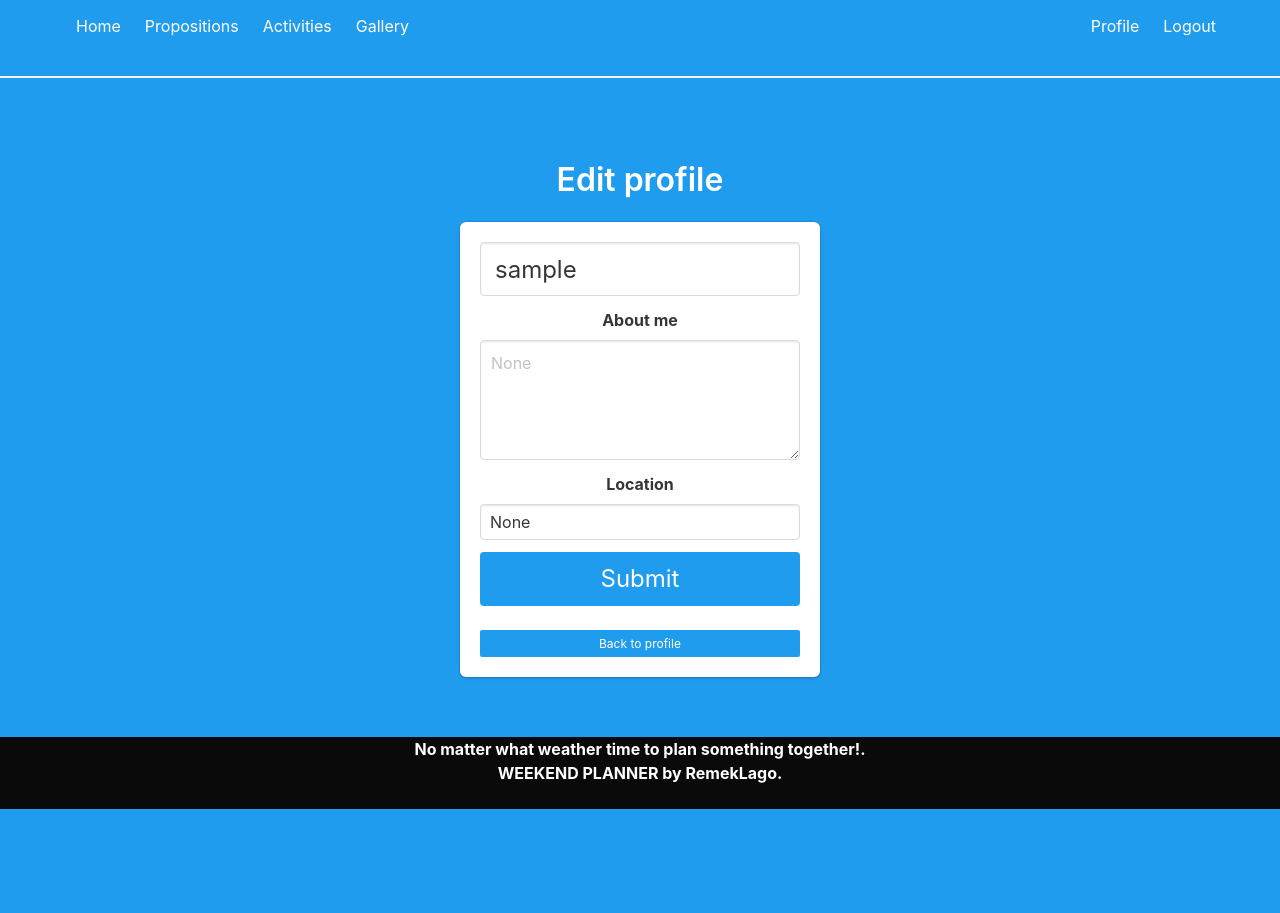
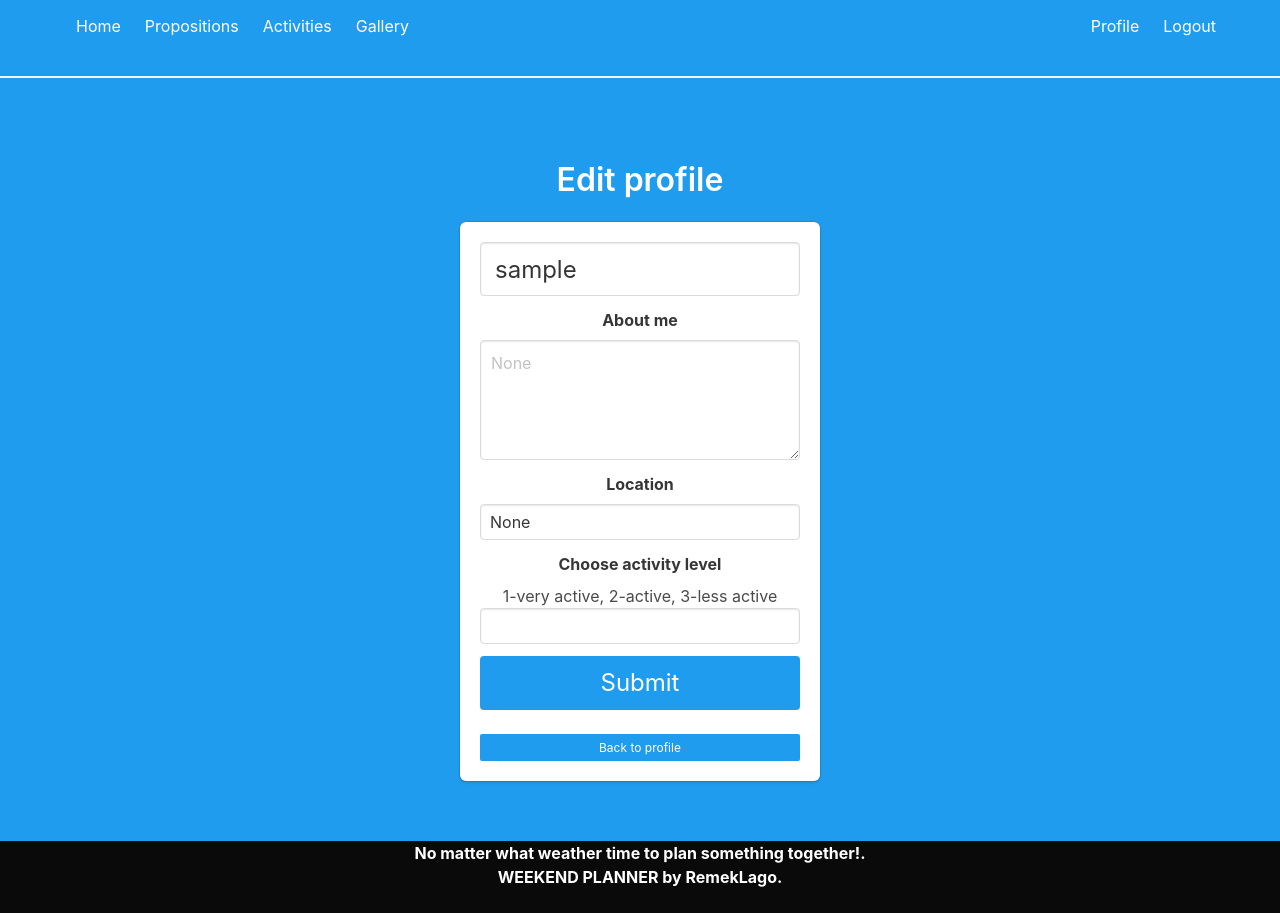
Before and after one commit to RemekLago/Weekend-Planner, a Flask app: page /edit_profile in a window 1280 px wide. Before the commit the page ends 809 px from the top, so only its background shows below. Run offline with Flask 2, Linux system fonts and the light colour scheme; the visitor is signed in with stand-in values (Sample User, id 1); data comes from the database, SQL or seed files in the repository; some libraries are stand-ins or nearby versions.

Commit message:
changes in flashing weather icons nad add buttons do add i edit activity

```diff
--- a/project2/app/templates/edit_profile.html
+++ b/project2/app/templates/edit_profile.html
@@ -39,6 +39,20 @@
                     {% endfor %}
                 </div>
             </div>
+            <div class="field">
+                <label class="label">Choose activity level</label>
+                <p>1-very active, 2-active, 3-less active</p>
+                <div class="control">
+                    <div class="control">
+                        <input class="input" type="text" placeholder="{{ current_user.activity_level }}" name="activity_level"
+                            value="{{ current_user.activity_level }}">
+                        </input>
+                    </div>
+                    {% for error in form.username.errors %}
+                    <span style="color: red;">[{{ error }}]</span>
+                    {% endfor %}
+                </div>
+            </div>
             <button class="button is-block is-info is-large is-fullwidth">Submit
             </button>
         </form>
```
